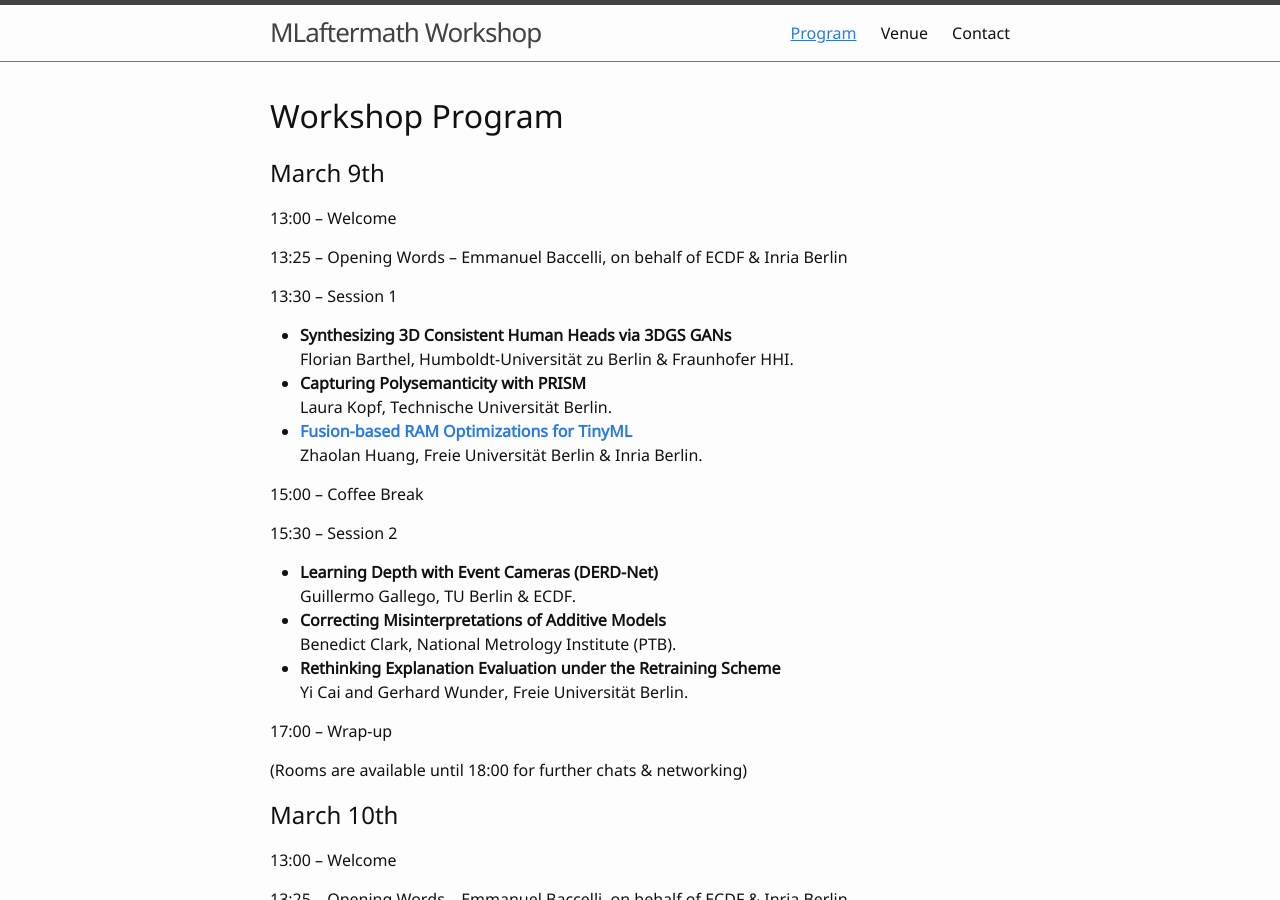
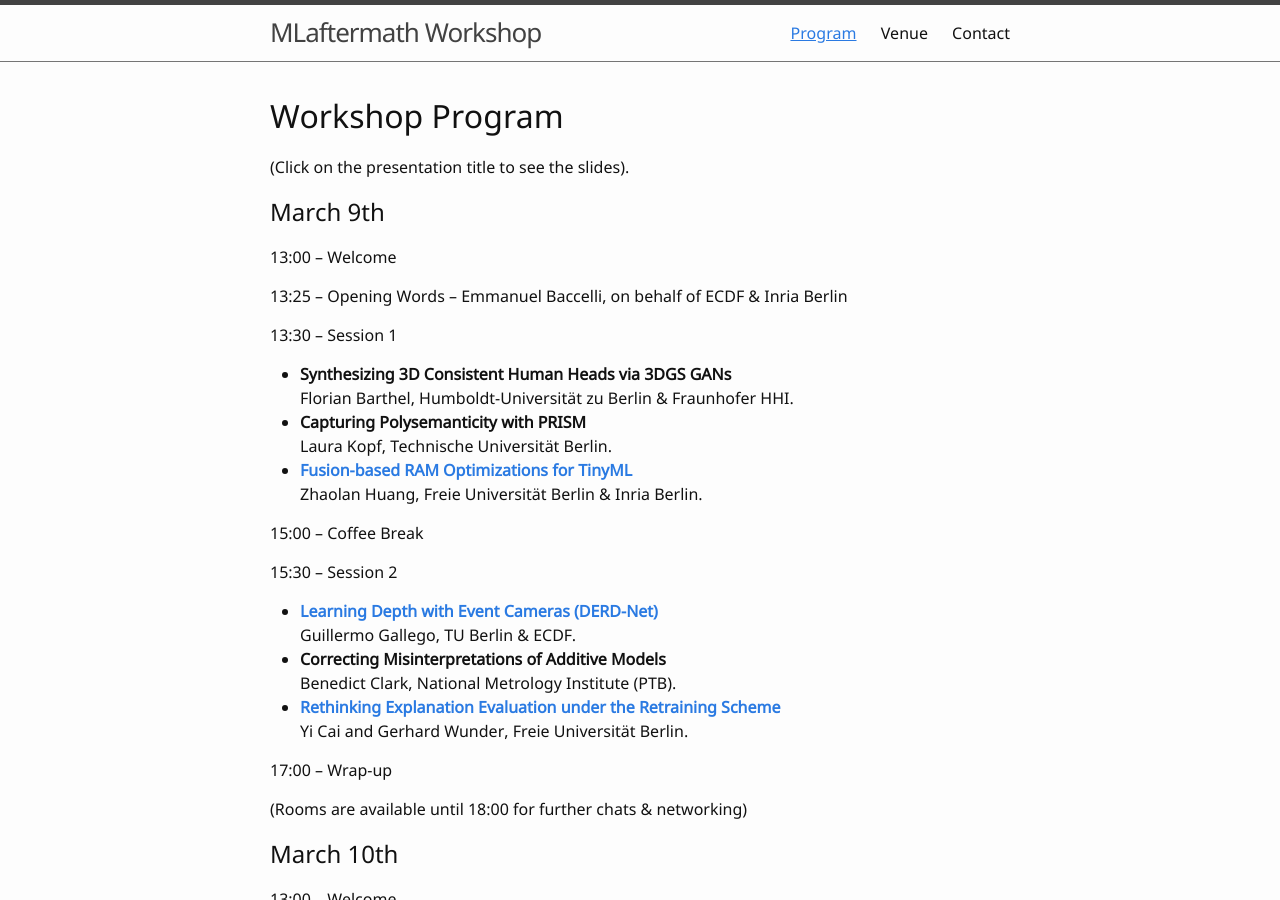
Before and after one commit to Inria-Berlin/MLaftermath, a Jekyll site: the page built from 0-program.md, in a window 1280 px wide and 900 px high. Built offline with Jekyll 4.4.1, drawn with Linux system fonts in a browser that asks for light colours; part of the change alters nothing that is shown.

Commit message:
added more slides

```diff
--- a/0-program.md
+++ b/0-program.md
@@ -4,6 +4,8 @@ nav: true
 ---
 
 # Workshop Program
+
+(Click on the presentation title to see the slides).
 
 ## March 9th
 
@@ -22,11 +24,11 @@ Zhaolan Huang, Freie Universität Berlin & Inria Berlin.
 15:00 -- Coffee Break
 
 15:30 -- Session 2
-- **Learning Depth with Event Cameras (DERD-Net)**
+- **[Learning Depth with Event Cameras (DERD-Net)](/slides/2-1-Gallego.pdf)**
 Guillermo Gallego, TU Berlin & ECDF.
 - **Correcting Misinterpretations of Additive Models**
 Benedict Clark, National Metrology Institute (PTB).
-- **Rethinking Explanation Evaluation under the Retraining Scheme**
+- **[Rethinking Explanation Evaluation under the Retraining Scheme](/slides/2-3-Cai-Wunder.pdf)**
 Yi Cai and Gerhard Wunder, Freie Universität Berlin.
 
 17:00 -- Wrap-up
@@ -43,16 +45,16 @@ Yi Cai and Gerhard Wunder, Freie Universität Berlin.
 
 - **Efficient Quadratic Corrections for Frank-Wolfe Algorithms**
 Sebastian Pokutta, Zuse-Institut Berlin.
-- **Collapsing Taylor Mode Automatic Differentiation**
+- **[Collapsing Taylor Mode Automatic Differentiation](/slides/3-2-Siebert.pdf)**
 Tim Siebert, Humboldt-Universität zu Berlin.
-- **Internal MLLM Representations for Efficient Fine-grained Visual Question Answering**
+- **[Internal MLLM Representations for Efficient Fine-grained Visual Question Answering](/slides/3-3-Gottschalk.pdf)**
 Hanno Gottschalk, Technische Universität Berlin.
 
 15:00 -- Coffee Break
 
 15:30 -- Session 4
 
-- **tinyML Multiobjective Optimization for Urban Infrastructure Applications**
+- **[tinyML Multiobjective Optimization for Urban Infrastructure Applications](/slides/4-1-Singh-Biessmann.pdf)**
 Vipin Singh and Felix Bießmann, BHT & ECDF.
 - **IndEgo: A Dataset of Industrial Scenarios and Collaborative Work for Egocentric Assistants**
 Vivek Chavan, Fraunhofer IPK & TU Berlin.
```
